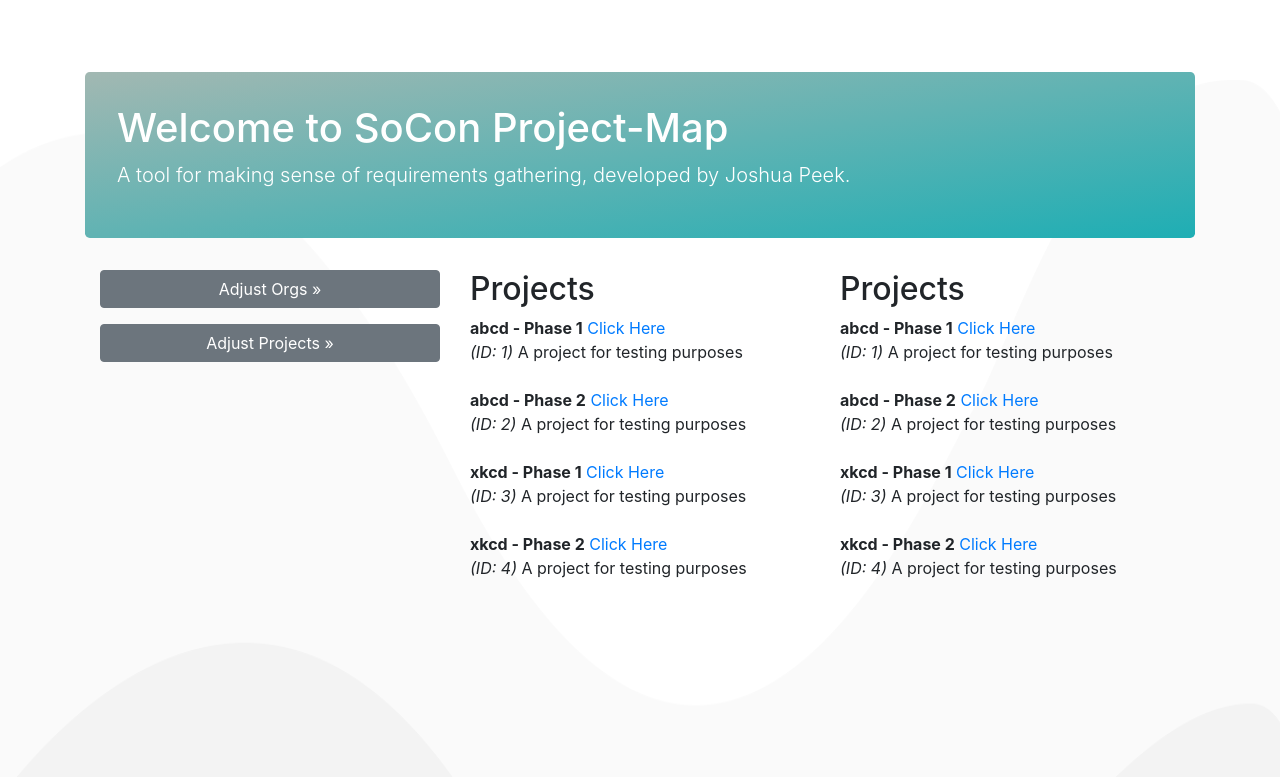
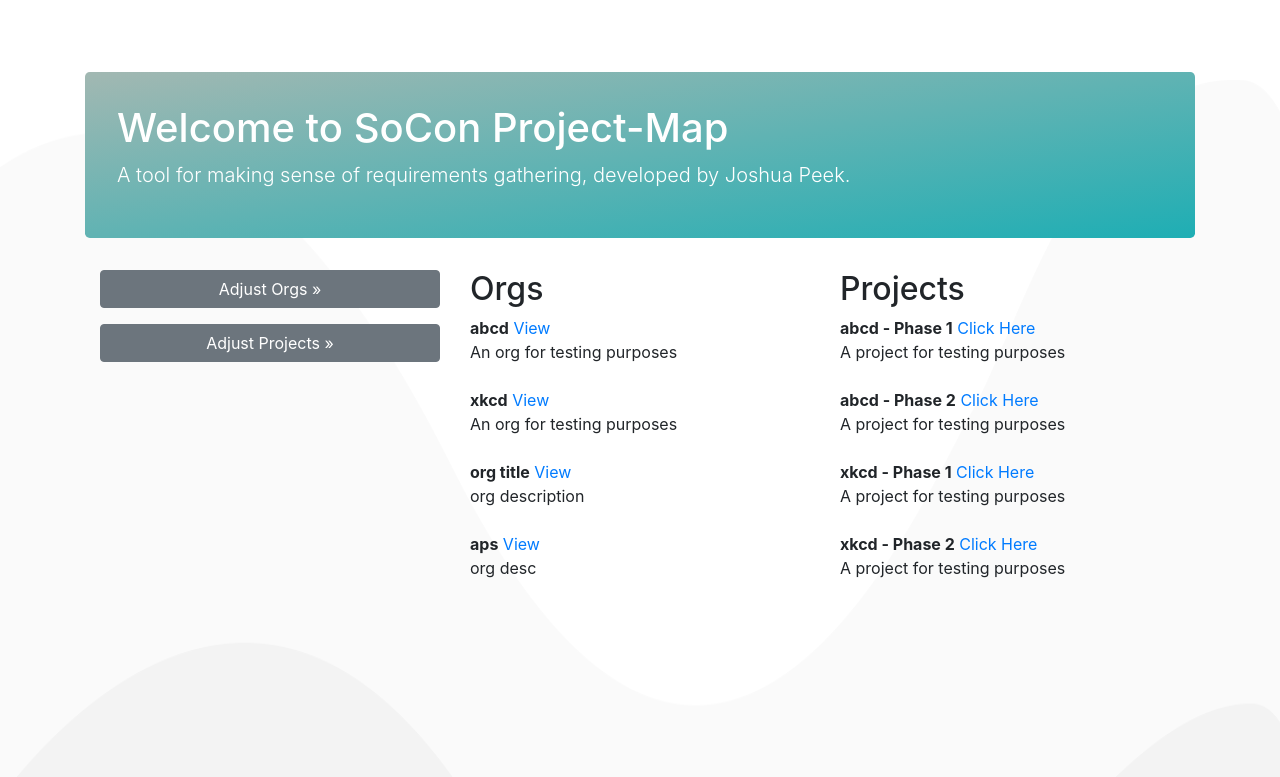
Before and after one commit to joshuapeek/project-map-tool, a Flask app: page / in a window 1280 px wide. Shown: the top 777 px of the page. Run offline with Flask 2, Linux system fonts and the light colour scheme; some libraries are stand-ins or nearby versions.

Commit message:
cleaned up org & project modals

```diff
--- a/templates/main.html
+++ b/templates/main.html
@@ -6,25 +6,8 @@
   <body>
     <title>SoCon Project-Map</title>
 
-  {% include "orgselect.html" %}
-  {% include "projectselect.html" %}
-    <!--<nav class="navbar navbar-expand-md navbar-dark fixed-top bg-dark">
-      <a class="navbar-brand" href="/">Project-Map</a>
-      <button class="navbar-toggler" type="button" data-toggle="collapse" data-target="#navbarCollapse" aria-controls="navbarCollapse" aria-expanded="false" aria-label="Toggle navigation">
-        <span class="navbar-toggler-icon"></span>
-      </button>
-      <div class="collapse navbar-collapse" id="navbarCollapse">
-        <ul class="navbar-nav mr-auto">
-          <li class="nav-item active">
-            <span class="nav-link">&nbsp;</span>
-          </li>
-        </ul>
-        <form class="form-inline mt-2 mt-md-0">
-          <input class="form-control mr-sm-2" type="text" placeholder="Search" aria-label="Search">
-          <button class="btn btn-outline-success my-2 my-sm-0" type="submit">Search</button>
-        </form>
-      </div>
-    </nav>-->
+  {% include "orgsmodal.html" %}
+  {% include "projectsmodal.html" %}
 
     <main role="main" class="container">
       <div class="jumbotron">
@@ -43,13 +26,11 @@
               <p><button type="button" class="btn btn-secondary btn-block" data-toggle="modal" data-target="#project-select">Adjust Projects &raquo;</button></p>
           </div>
           <div class="col-md-4">
-            <h2>Projects</h2>
-            {% for i in projects %}
-              <b>{{i.org.title}} - {{i.title}}</b>
-              <a href='{{url_for('projectPage',
-                org_id = i.org.id,
-                project_id = i.id)}}'>Click Here</a><br>
-              <i>(ID: {{i.id}})</i> {{i.description}}<br><br>
+            <h2>Orgs</h2>
+            {% for i in orgs %}
+              <b>{{i.title}}</b>
+              <a href='{{url_for('orgPage', org_id = i.id)}}'>View</a><br>
+              {{i.description}}<br><br>
             {% endfor %}
           </div>
           <div class="col-md-4">
@@ -59,7 +40,7 @@
               <a href='{{url_for('projectPage',
                 org_id = i.org.id,
                 project_id = i.id)}}'>Click Here</a><br>
-              <i>(ID: {{i.id}})</i> {{i.description}}<br><br>
+              {{i.description}}<br><br>
             {% endfor %}
           </div>
         </div>
--- a/templates/projectselect.html
+++ b/templates/orgsmodal.html
@@ -1,8 +1,8 @@
 <!-- Large modal -->
 <!--<button type="button" class="btn btn-primary" data-toggle="modal" data-target=".bd-example-modal-lg">Large modal</button>-->
 
-<div class="modal fade bd-example-modal-lg" id="project-select" tabindex="-1" role="dialog" aria-labelledby="myLargeModalLabel" aria-hidden="true">
-  <div class="modal-dialog modal-lg">
+<div class="modal fade bd-example-modal-lg" id="org-select" tabindex="-1" role="dialog" aria-labelledby="myLargeModalLabel" aria-hidden="true">
+  <div class="modal-dialog modal-lg modal-dialog-centered">
     <div class="modal-content">
       <div class="modal-header">
         <h5 class="modal-title" id="exampleModalLabel">Orgs</h5>
@@ -22,12 +22,13 @@
             </tr>
           </thead>
           <tbody>
-            {% for i in projects %}
+            {% for i in orgs %}
             <tr>
               <th scope="row">{{loop.index}}</th>
-              <td>{{i.org.title}}</td>
               <td>{{i.title}}</td>
-              <td><a href='{{url_for('projectPage', org_id = i.org.id,  project_id = i.id)}}'>View Dashboard</a></td>
+              <td><a href='{{url_for('orgPage', org_id = i.id)}}'>View</a></td>
+              <td><a href='{{url_for('editOrg', org_id = i.id)}}'>Edit</a></td>
+              <td><a href='{{url_for('delOrg', org_id = i.id)}}'>Delete</a></td>
             </tr>
             {% endfor %}
           </tbody>
@@ -35,8 +36,7 @@
       </div>
       <div class="modal-footer">
         <button type="button" class="btn btn-secondary" data-dismiss="modal">Close</button>
-        <!-- Need "create a project" form with dropdown of avail orgs -->
-        <a class="btn btn-primary" href="#" role="button">Add a Project &raquo;</a>
+        <a class="btn btn-primary" href="/new" role="button">Add an Org &raquo;</a>
         <!--<button type="button" class="btn btn-primary">Save changes</button>-->
       </div>
     </div>
--- a/templates/orgselect.html
+++ b/templates/projectsmodal.html
@@ -1,8 +1,8 @@
 <!-- Large modal -->
 <!--<button type="button" class="btn btn-primary" data-toggle="modal" data-target=".bd-example-modal-lg">Large modal</button>-->
 
-<div class="modal fade bd-example-modal-lg" id="org-select" tabindex="-1" role="dialog" aria-labelledby="myLargeModalLabel" aria-hidden="true">
-  <div class="modal-dialog modal-lg">
+<div class="modal fade bd-example-modal-lg" id="project-select" tabindex="-1" role="dialog" aria-labelledby="myLargeModalLabel" aria-hidden="true">
+  <div class="modal-dialog modal-lg modal-dialog-centered">
     <div class="modal-content">
       <div class="modal-header">
         <h5 class="modal-title" id="exampleModalLabel">Orgs</h5>
@@ -19,16 +19,17 @@
               <th scope="col"></th>
               <th scope="col"></th>
               <th scope="col"></th>
+              <th scope="col"></th>
             </tr>
           </thead>
           <tbody>
-            {% for i in orgs %}
+            {% for i in projects %}
             <tr>
               <th scope="row">{{loop.index}}</th>
+              <td>{{i.org.title}}</td>
               <td>{{i.title}}</td>
-              <td><a href='{{url_for('orgPage', org_id = i.id)}}'>View</a></td>
-              <td><a href='{{url_for('editOrg', org_id = i.id)}}'>Edit</a></td>
-              <td><a href='{{url_for('delOrg', org_id = i.id)}}'>Delete</a></td>
+              <td><a href='{{url_for('projectPage', org_id = i.org.id,  project_id = i.id)}}'>View Dashboard</a></td>
+              <td><a href='{{url_for('delProject', org_id = i.org.id,  project_id = i.id)}}'>Delete</a></td>
             </tr>
             {% endfor %}
           </tbody>
@@ -36,7 +37,8 @@
       </div>
       <div class="modal-footer">
         <button type="button" class="btn btn-secondary" data-dismiss="modal">Close</button>
-        <a class="btn btn-primary" href="/new" role="button">Add an Org &raquo;</a>
+        <!-- Need "create a project" form with dropdown of avail orgs -->
+        <a class="btn btn-primary" href="#" role="button">Add a Project &raquo;</a>
         <!--<button type="button" class="btn btn-primary">Save changes</button>-->
       </div>
     </div>
```
Also changed, not shown: project-map-tool.db.
